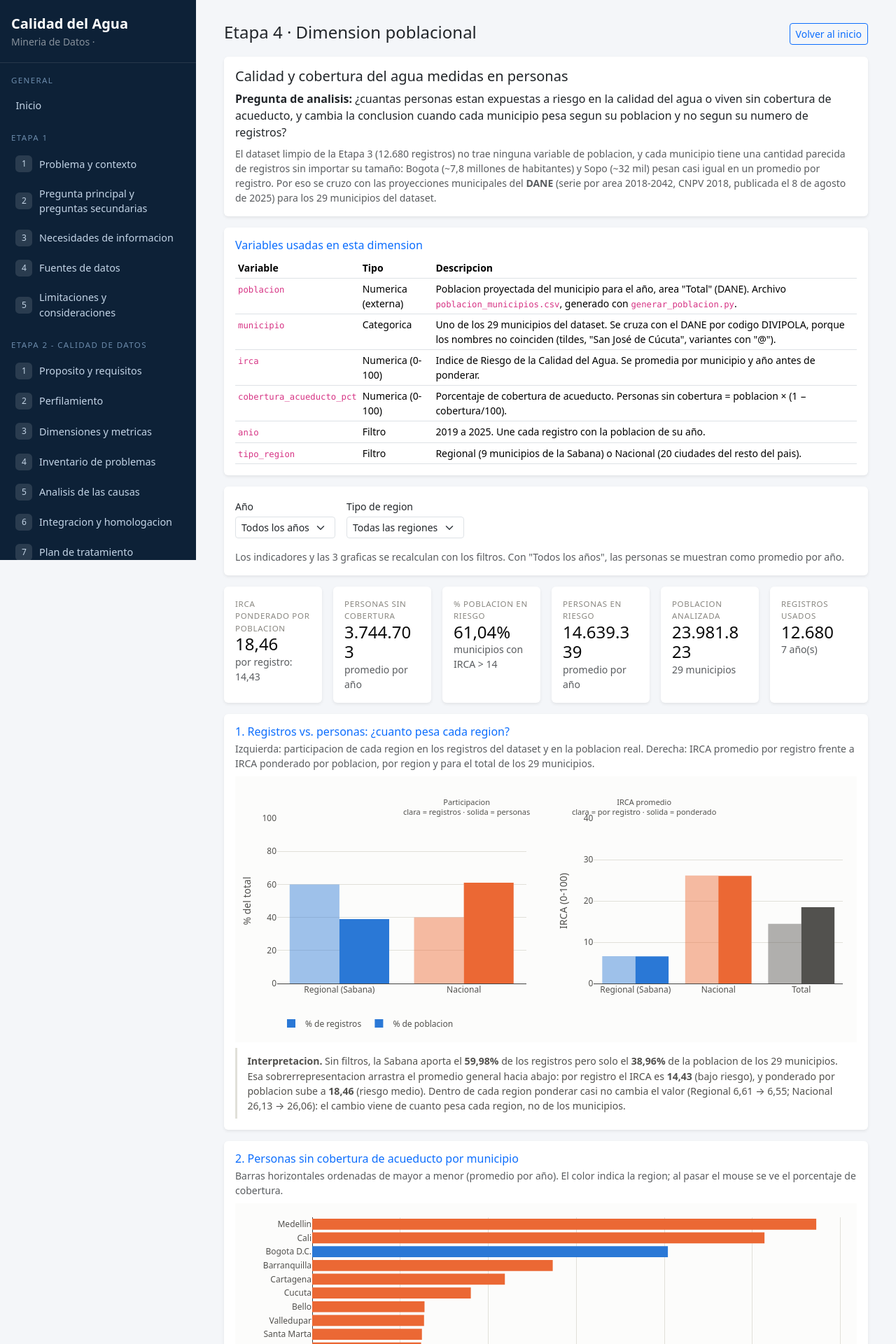
After one commit to Sebas121230/Calidad-Agua-Mineria-Datos, a Flask app: page /etapa4/poblacional in a window 1280 px wide. The commit adds this page. Shown: the top 1920 px of the page at 70% size. Run offline with Flask 3, Linux system fonts and the light colour scheme; some libraries are stand-ins or nearby versions.

Commit message:
feat: tablero de la dimension poblacional con filtros, indicadores y graficas
Agrega la pagina /etapa4/poblacional con 2 filtros (anio y tipo de region), 6 indicadores y 3 graficas con su interpretacion, y el enlace en el menu lateral.

```diff
--- a/app.py
+++ b/app.py
@@ -1016,6 +1016,24 @@ def etapa4_territorial_datos():
     return jsonify(_datos_territorial(anio=anio, nivel_servicio=nivel_servicio))
 
 
+@app.route("/etapa4/poblacional")
+def etapa4_poblacional():
+    """Tablero de la dimension poblacional."""
+    registros = leer_csv("dataset_calidad_agua_limpio.csv")
+    if not registros or not leer_csv("poblacion_municipios.csv"):
+        return render_template("etapa4/poblacional.html", hay_datos=False)
+
+    anios = sorted({r["anio"] for r in registros if r.get("anio")})
+    regiones = sorted({r["tipo_region"] for r in registros if r.get("tipo_region")})
+    return render_template(
+        "etapa4/poblacional.html",
+        hay_datos=True,
+        anios=anios,
+        regiones=regiones,
+        datos_json=json.dumps(_datos_poblacional()),
+    )
+
+
 @app.route("/etapa4/poblacional/datos")
 def etapa4_poblacional_datos():
     """API en JSON con los indicadores de la dimension poblacional filtrados."""
--- a/templates/base.html
+++ b/templates/base.html
@@ -48,6 +48,7 @@
 
         <div class="etiqueta">Etapa 4 - Conocimiento Evidente</div>
         <a class="nav-link" href="{{ url_for('etapa4_territorial') }}"><span class="num">1</span> Dimension territorial</a>
+        <a class="nav-link" href="{{ url_for('etapa4_poblacional') }}"><span class="num">2</span> Dimension poblacional</a>
         <a class="nav-link" href="{{ url_for('etapa4_multivariable') }}"><span class="num">4</span> Analisis multivariable</a>
 
         <div class="p-3 mt-3 small text-white-50 border-top border-secondary">
--- /dev/null
+++ b/templates/etapa4/poblacional.html
@@ -0,0 +1,347 @@
+{% extends "base.html" %}
+
+{% block contenido %}
+<style>
+  .viz-root {
+    color-scheme: light;
+    --surface-1:      #fcfcfb;
+    --text-primary:   #0b0b0b;
+    --text-secondary: #52514e;
+    --text-muted:     #898781;
+    --gridline:       #e1e0d9;
+    --series-1:       #2a78d6; /* Regional (Sabana) */
+    --series-2:       #eb6834; /* Nacional */
+  }
+  .viz-root .plot-box { background: var(--surface-1); border-radius: .5rem; }
+  .viz-root .interpretacion {
+    font-size: .88rem;
+    color: var(--text-secondary);
+    border-left: 3px solid var(--gridline);
+    padding: .5rem .9rem;
+    margin-top: .5rem;
+  }
+  .viz-root .stat-tile h3 { color: var(--text-primary); }
+  .viz-root .stat-tile .lbl { font-size: .72rem; color: var(--text-muted); text-transform: uppercase; letter-spacing: .06em; }
+  .conocimiento dt { font-size: .74rem; text-transform: uppercase; letter-spacing: .06em; color: #6c757d; margin-top: .6rem; }
+  .conocimiento dd { margin-bottom: 0; }
+</style>
+
+<div class="viz-root">
+
+<div class="d-flex align-items-center justify-content-between mb-3 flex-wrap gap-2">
+  <div>
+    <h1 class="h4 mb-1">Etapa 4 &middot; Dimension poblacional</h1>
+  </div>
+  <a class="btn btn-outline-primary btn-sm" href="{{ url_for('inicio') }}">Volver al inicio</a>
+</div>
+
+{% if not hay_datos %}
+<div class="alert alert-warning">
+  Faltan <code>dataset_calidad_agua_limpio.csv</code> o <code>poblacion_municipios.csv</code>.
+  Genera el segundo con <code>python generar_poblacion.py</code> y vuelve a cargar esta pagina.
+</div>
+{% else %}
+
+<!-- ================= TITULO Y PREGUNTA ================= -->
+<div class="card shadow-sm border-0 mb-3">
+  <div class="card-body">
+    <h2 class="h5 mb-2">Calidad y cobertura del agua medidas en personas</h2>
+    <p class="mb-2">
+      <strong>Pregunta de analisis:</strong> ¿cuantas personas estan expuestas a riesgo en
+      la calidad del agua o viven sin cobertura de acueducto, y cambia la conclusion cuando
+      cada municipio pesa segun su poblacion y no segun su numero de registros?
+    </p>
+    <p class="small text-muted mb-0">
+      El dataset limpio de la Etapa 3 (12.680 registros) no trae ninguna variable de
+      poblacion, y cada municipio tiene una cantidad parecida de registros sin importar su
+      tamaño: Bogota (~7,8 millones de habitantes) y Sopo (~32 mil) pesan casi igual en un
+      promedio por registro. Por eso se cruzo con las proyecciones municipales del
+      <strong>DANE</strong> (serie por area 2018-2042, CNPV 2018, publicada el 8 de agosto de
+      2025) para los 29 municipios del dataset.
+    </p>
+  </div>
+</div>
+
+<!-- ================= VARIABLES ================= -->
+<div class="card shadow-sm border-0 mb-3">
+  <div class="card-body">
+    <h2 class="h6 text-primary mb-2">Variables usadas en esta dimension</h2>
+    <div class="table-responsive">
+      <table class="table table-sm small mb-0">
+        <thead><tr><th>Variable</th><th>Tipo</th><th>Descripcion</th></tr></thead>
+        <tbody>
+          <tr><td><code>poblacion</code></td><td>Numerica (externa)</td><td>Poblacion proyectada del municipio para el año, area "Total" (DANE). Archivo <code>poblacion_municipios.csv</code>, generado con <code>generar_poblacion.py</code>.</td></tr>
+          <tr><td><code>municipio</code></td><td>Categorica</td><td>Uno de los 29 municipios del dataset. Se cruza con el DANE por codigo DIVIPOLA, porque los nombres no coinciden (tildes, "San José de Cúcuta", variantes con "@").</td></tr>
+          <tr><td><code>irca</code></td><td>Numerica (0-100)</td><td>Indice de Riesgo de la Calidad del Agua. Se promedia por municipio y año antes de ponderar.</td></tr>
+          <tr><td><code>cobertura_acueducto_pct</code></td><td>Numerica (0-100)</td><td>Porcentaje de cobertura de acueducto. Personas sin cobertura = poblacion &times; (1 &minus; cobertura/100).</td></tr>
+          <tr><td><code>anio</code></td><td>Filtro</td><td>2019 a 2025. Une cada registro con la poblacion de su año.</td></tr>
+          <tr><td><code>tipo_region</code></td><td>Filtro</td><td>Regional (9 municipios de la Sabana) o Nacional (20 ciudades del resto del pais).</td></tr>
+        </tbody>
+      </table>
+    </div>
+  </div>
+</div>
+
+<!-- ================= FILTROS ================= -->
+<div class="card shadow-sm border-0 mb-3">
+  <div class="card-body d-flex flex-wrap gap-3 align-items-end">
+    <div>
+      <label for="filtroAnio" class="form-label small mb-1">Año</label>
+      <select id="filtroAnio" class="form-select form-select-sm">
+        <option value="Todos">Todos los años</option>
+        {% for a in anios %}<option value="{{ a }}">{{ a }}</option>{% endfor %}
+      </select>
+    </div>
+    <div>
+      <label for="filtroRegion" class="form-label small mb-1">Tipo de region</label>
+      <select id="filtroRegion" class="form-select form-select-sm">
+        <option value="Todos">Todas las regiones</option>
+        {% for r in regiones %}<option value="{{ r }}">{{ r }}</option>{% endfor %}
+      </select>
+    </div>
+    <div class="small text-muted">Los indicadores y las 3 graficas se recalculan con los filtros.
+      Con "Todos los años", las personas se muestran como promedio por año.</div>
+  </div>
+</div>
+
+<!-- ================= INDICADORES ================= -->
+<div class="row g-3 mb-3" id="indicadores">
+  <!-- Se llena por JS -->
+</div>
+
+<!-- ================= VISUALIZACION 1 ================= -->
+<div class="card shadow-sm border-0 mb-3">
+  <div class="card-body">
+    <h2 class="h6 text-primary mb-1">1. Registros vs. personas: ¿cuanto pesa cada region?</h2>
+    <p class="small text-muted mb-2">
+      Izquierda: participacion de cada region en los registros del dataset y en la
+      poblacion real. Derecha: IRCA promedio por registro frente a IRCA ponderado por
+      poblacion, por region y para el total de los 29 municipios.
+    </p>
+    <div id="chart-registros-personas" class="plot-box" style="width:100%;height:380px;"></div>
+    <div class="interpretacion">
+      <strong>Interpretacion.</strong> Sin filtros, la Sabana aporta el
+      <strong>59,98%</strong> de los registros pero solo el <strong>38,96%</strong> de la
+      poblacion de los 29 municipios. Esa sobrerrepresentacion arrastra el promedio general
+      hacia abajo: por registro el IRCA es <strong>14,43</strong> (bajo riesgo), y
+      ponderado por poblacion sube a <strong>18,46</strong> (riesgo medio). Dentro de cada
+      region ponderar casi no cambia el valor (Regional 6,61 &rarr; 6,55; Nacional 26,13
+      &rarr; 26,06): el cambio viene de cuanto pesa cada region, no de los municipios.
+    </div>
+  </div>
+</div>
+
+<!-- ================= VISUALIZACION 2 ================= -->
+<div class="card shadow-sm border-0 mb-3">
+  <div class="card-body">
+    <h2 class="h6 text-primary mb-1">2. Personas sin cobertura de acueducto por municipio</h2>
+    <p class="small text-muted mb-2">
+      Barras horizontales ordenadas de mayor a menor (promedio por año). El color indica la
+      region; al pasar el mouse se ve el porcentaje de cobertura.
+    </p>
+    <div id="chart-sin-cobertura" class="plot-box" style="width:100%;height:640px;"></div>
+    <div class="interpretacion">
+      <strong>Interpretacion.</strong> Sin filtros, cerca de <strong>3,74 millones</strong>
+      de personas por año viven sin cobertura de acueducto, el <strong>87%</strong> en
+      municipios del nivel Nacional. Medellin (572.577) y Cali (513.765) encabezan la
+      lista, pero el tercer lugar es <strong>Bogota (404.014)</strong>, aun con 94,82% de
+      cobertura: por su tamaño, tiene mas personas sin acueducto que los otros 8
+      municipios de la Sabana juntos (79.666). Un porcentaje alto de cobertura no significa
+      pocas personas sin servicio.
+    </div>
+  </div>
+</div>
+
+<!-- ================= VISUALIZACION 3 ================= -->
+<div class="card shadow-sm border-0 mb-3">
+  <div class="card-body">
+    <h2 class="h6 text-primary mb-1">3. Tamaño del municipio vs. IRCA</h2>
+    <p class="small text-muted mb-2">
+      Cada burbuja es un municipio: eje X = poblacion (escala logaritmica), eje Y = IRCA
+      promedio, tamaño = personas sin cobertura. La linea punteada marca IRCA = 14 (inicio
+      de "Riesgo medio").
+    </p>
+    <div id="chart-tamano-irca" class="plot-box" style="width:100%;height:420px;"></div>
+    <div class="interpretacion">
+      <strong>Interpretacion.</strong> Las burbujas forman dos franjas horizontales que no
+      dependen del tamaño: los municipios de la Sabana estan entre <strong>6,52 y
+      6,72</strong> de IRCA, desde Sopo (~32 mil habitantes) hasta Bogota (~7,8 millones),
+      y las ciudades nacionales entre <strong>24,32 y 27,58</strong>, desde Tunja (~184 mil)
+      hasta Medellin (~2,5 millones). Lo que separa el riesgo es la region, no cuantas
+      personas viven en el municipio.
+    </div>
+  </div>
+</div>
+
+<!-- CONOCIMIENTOS -->
+
+</div> <!-- /viz-root -->
+
+<script src="https://cdn.jsdelivr.net/npm/plotly.js-dist-min@2.35.2/plotly.min.js"></script>
+<script>
+(function () {
+  var datosIniciales = {{ datos_json|safe }};
+  var COLOR = {
+    Regional: "#2a78d6",
+    Nacional: "#eb6834",
+    muted: "#898781",
+    secondary: "#52514e",
+    grid: "#e1e0d9",
+    critical: "#d03b3b"
+  };
+  var NOMBRE_REGION = { Regional: "Regional (Sabana)", Nacional: "Nacional" };
+  var LAYOUT_BASE = {
+    paper_bgcolor: "#fcfcfb",
+    plot_bgcolor: "#fcfcfb",
+    font: { family: "system-ui, -apple-system, 'Segoe UI', sans-serif", color: "#52514e", size: 12 },
+    margin: { t: 30, r: 20, b: 60, l: 60 }
+  };
+  var CONFIG = { displayModeBar: false, responsive: true };
+
+  function fmt(n, dec) {
+    if (n === null || n === undefined) return "s/d";
+    return n.toLocaleString("es-CO", { maximumFractionDigits: dec === undefined ? 2 : dec });
+  }
+
+  function renderIndicadores(ind) {
+    var tiles = [
+      { lbl: "IRCA ponderado por poblacion", val: fmt(ind.irca_ponderado), sub: "por registro: " + fmt(ind.irca_simple) },
+      { lbl: "Personas sin cobertura", val: fmt(ind.sin_cobertura, 0), sub: "promedio por año" },
+      { lbl: "% poblacion en riesgo", val: ind.pct_poblacion_riesgo !== undefined ? fmt(ind.pct_poblacion_riesgo) + "%" : "s/d", sub: "municipios con IRCA > 14" },
+      { lbl: "Personas en riesgo", val: fmt(ind.poblacion_riesgo, 0), sub: "promedio por año" },
+      { lbl: "Poblacion analizada", val: fmt(ind.poblacion, 0), sub: fmt(ind.n_municipios, 0) + " municipios" },
+      { lbl: "Registros usados", val: fmt(ind.n_registros, 0), sub: fmt(ind.n_anios, 0) + " año(s)" }
+    ];
+    document.getElementById("indicadores").innerHTML = tiles.map(function (t) {
+      return '<div class="col-6 col-md-4 col-xl-2"><div class="card shadow-sm border-0 h-100 stat-tile">' +
+        '<div class="card-body"><div class="lbl">' + t.lbl + '</div>' +
+        '<h3 class="h4 mb-0">' + t.val + '</h3>' +
+        '<div class="small text-muted">' + t.sub + '</div></div></div></div>';
+    }).join("");
+  }
+
+  function renderChartRegistrosPersonas(lista, ind) {
+    var regiones = lista.map(function (d) { return NOMBRE_REGION[d.region]; });
+    var colores = lista.map(function (d) { return COLOR[d.region]; });
+    // El "Total" solo tiene sentido si hay mas de una region en el filtro.
+    var conTotal = lista.length > 1;
+    var regionesIrca = regiones.concat(conTotal ? ["Total"] : []);
+    var coloresIrca = colores.concat(conTotal ? [COLOR.secondary] : []);
+    var traces = [
+      {
+        type: "bar", name: "% de registros", x: regiones,
+        y: lista.map(function (d) { return d.pct_registros; }),
+        marker: { color: colores, opacity: 0.45 },
+        hovertemplate: "%{x}<br>% de registros: %{y:.2f}%<extra></extra>",
+        xaxis: "x", yaxis: "y"
+      },
+      {
+        type: "bar", name: "% de poblacion", x: regiones,
+        y: lista.map(function (d) { return d.pct_poblacion; }),
+        marker: { color: colores },
+        hovertemplate: "%{x}<br>% de poblacion: %{y:.2f}%<extra></extra>",
+        xaxis: "x", yaxis: "y"
+      },
+      {
+        type: "bar", name: "IRCA por registro", x: regionesIrca,
+        y: lista.map(function (d) { return d.irca_simple; }).concat(conTotal ? [ind.irca_simple] : []),
+        marker: { color: coloresIrca, opacity: 0.45 },
+        hovertemplate: "%{x}<br>IRCA por registro: %{y:.2f}<extra></extra>",
+        xaxis: "x2", yaxis: "y2", showlegend: false
+      },
+      {
+        type: "bar", name: "IRCA ponderado", x: regionesIrca,
+        y: lista.map(function (d) { return d.irca_ponderado; }).concat(conTotal ? [ind.irca_ponderado] : []),
+        marker: { color: coloresIrca },
+        hovertemplate: "%{x}<br>IRCA ponderado: %{y:.2f}<extra></extra>",
+        xaxis: "x2", yaxis: "y2", showlegend: false
+      }
+    ];
+    Plotly.newPlot("chart-registros-personas", traces, Object.assign({}, LAYOUT_BASE, {
+      barmode: "group",
+      margin: { t: 60, r: 20, b: 60, l: 60 },
+      xaxis: { domain: [0, 0.44], anchor: "y" },
+      yaxis: { title: "% del total", gridcolor: COLOR.grid, range: [0, 100], anchor: "x" },
+      xaxis2: { domain: [0.56, 1], anchor: "y2" },
+      yaxis2: { title: "IRCA (0-100)", gridcolor: COLOR.grid, range: [0, 40], anchor: "x2" },
+      legend: { orientation: "h", y: -0.18 },
+      annotations: [
+        { text: "Participacion<br>clara = registros · solida = personas", x: 0.22, y: 1.14, xref: "paper", yref: "paper", showarrow: false, font: { size: 11, color: COLOR.secondary } },
+        { text: "IRCA promedio<br>clara = por registro · solida = ponderado", x: 0.78, y: 1.14, xref: "paper", yref: "paper", showarrow: false, font: { size: 11, color: COLOR.secondary } }
+      ]
+    }), CONFIG);
+  }
+
+  function renderChartSinCobertura(lista) {
+    var orden = lista.slice().reverse(); // la barra mas grande queda arriba
+    var trace = {
+      type: "bar", orientation: "h",
+      y: orden.map(function (d) { return d.municipio; }),
+      x: orden.map(function (d) { return d.sin_cobertura; }),
+      marker: { color: orden.map(function (d) { return COLOR[d.region]; }) },
+      customdata: orden.map(function (d) { return [NOMBRE_REGION[d.region], d.cobertura, d.poblacion]; }),
+      hovertemplate: "%{y} (%{customdata[0]})<br>Sin cobertura: %{x:,.0f} personas" +
+        "<br>Cobertura: %{customdata[1]:.2f}%<br>Poblacion: %{customdata[2]:,.0f}<extra></extra>"
+    };
+    Plotly.newPlot("chart-sin-cobertura", [trace], Object.assign({}, LAYOUT_BASE, {
+      margin: { t: 20, r: 20, b: 50, l: 110 },
+      xaxis: { title: "Personas sin cobertura (promedio por año)", gridcolor: COLOR.grid, separatethousands: true },
+      yaxis: { automargin: true, dtick: 1 },
+      showlegend: false
+    }), CONFIG);
+  }
+
+  function renderChartTamanoIrca(lista, umbral) {
+    var maxSin = Math.max.apply(null, lista.map(function (d) { return d.sin_cobertura; }).concat([1]));
+    var traces = ["Regional", "Nacional"].map(function (region) {
+      var datos = lista.filter(function (d) { return d.region === region; });
+      return {
+        type: "scatter", mode: "markers", name: NOMBRE_REGION[region],
+        x: datos.map(function (d) { return d.poblacion; }),
+        y: datos.map(function (d) { return d.irca; }),
+        text: datos.map(function (d) { return d.municipio; }),
+        customdata: datos.map(function (d) { return d.sin_cobertura; }),
+        marker: {
+          color: COLOR[region], opacity: 0.75, line: { color: "#ffffff", width: 1 },
+          size: datos.map(function (d) { return 8 + 40 * Math.sqrt(d.sin_cobertura / maxSin); })
+        },
+        hovertemplate: "%{text}<br>Poblacion: %{x:,.0f}<br>IRCA: %{y:.2f}" +
+          "<br>Sin cobertura: %{customdata:,.0f}<extra></extra>"
+      };
+    });
+    Plotly.newPlot("chart-tamano-irca", traces, Object.assign({}, LAYOUT_BASE, {
+      xaxis: { title: "Poblacion (escala logaritmica)", type: "log", gridcolor: COLOR.grid },
+      yaxis: { title: "IRCA promedio", gridcolor: COLOR.grid, range: [0, 35] },
+      shapes: [{ type: "line", xref: "paper", x0: 0, x1: 1, y0: umbral, y1: umbral,
+                 line: { color: COLOR.critical, width: 1, dash: "dot" } }],
+      annotations: [{ xref: "paper", x: 1, y: umbral, xanchor: "right", yanchor: "bottom",
+                      text: "IRCA = " + umbral + " (riesgo medio)", showarrow: false,
+                      font: { size: 10, color: COLOR.critical } }],
+      legend: { orientation: "h", y: -0.2 }
+    }), CONFIG);
+  }
+
+  function render(data) {
+    renderIndicadores(data.indicadores);
+    renderChartRegistrosPersonas(data.por_region, data.indicadores);
+    renderChartSinCobertura(data.municipios);
+    renderChartTamanoIrca(data.municipios, data.umbral_riesgo);
+  }
+
+  function aplicarFiltros() {
+    var anio = document.getElementById("filtroAnio").value;
+    var region = document.getElementById("filtroRegion").value;
+    fetch("{{ url_for('etapa4_poblacional_datos') }}?anio=" + encodeURIComponent(anio) + "&tipo_region=" + encodeURIComponent(region))
+      .then(function (r) { return r.json(); })
+      .then(render)
+      .catch(function (err) { console.error("No se pudieron cargar los datos filtrados:", err); });
+  }
+
+  document.getElementById("filtroAnio").addEventListener("change", aplicarFiltros);
+  document.getElementById("filtroRegion").addEventListener("change", aplicarFiltros);
+
+  render(datosIniciales);
+})();
+</script>
+{% endif %}
+{% endblock %}
```
